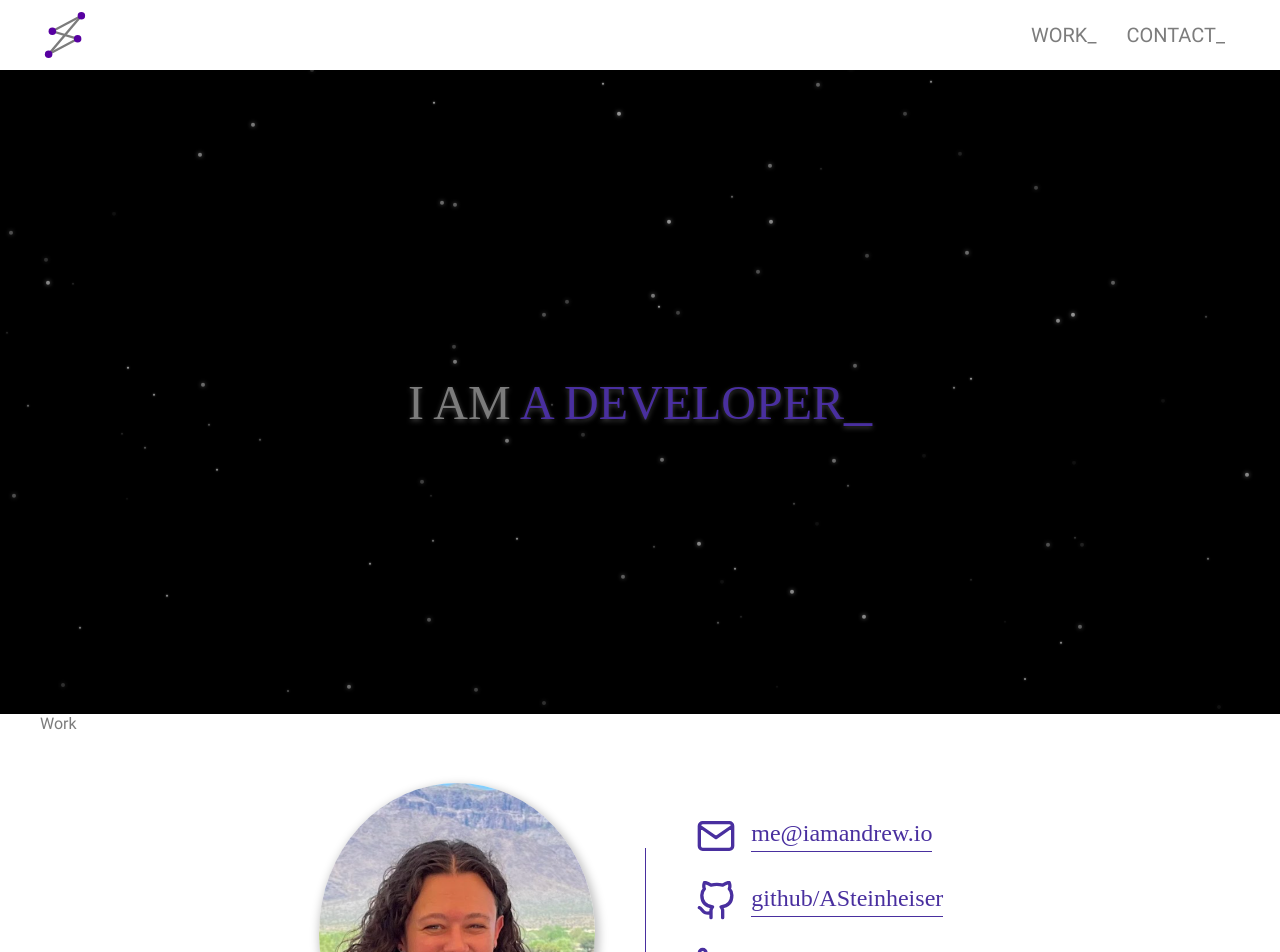
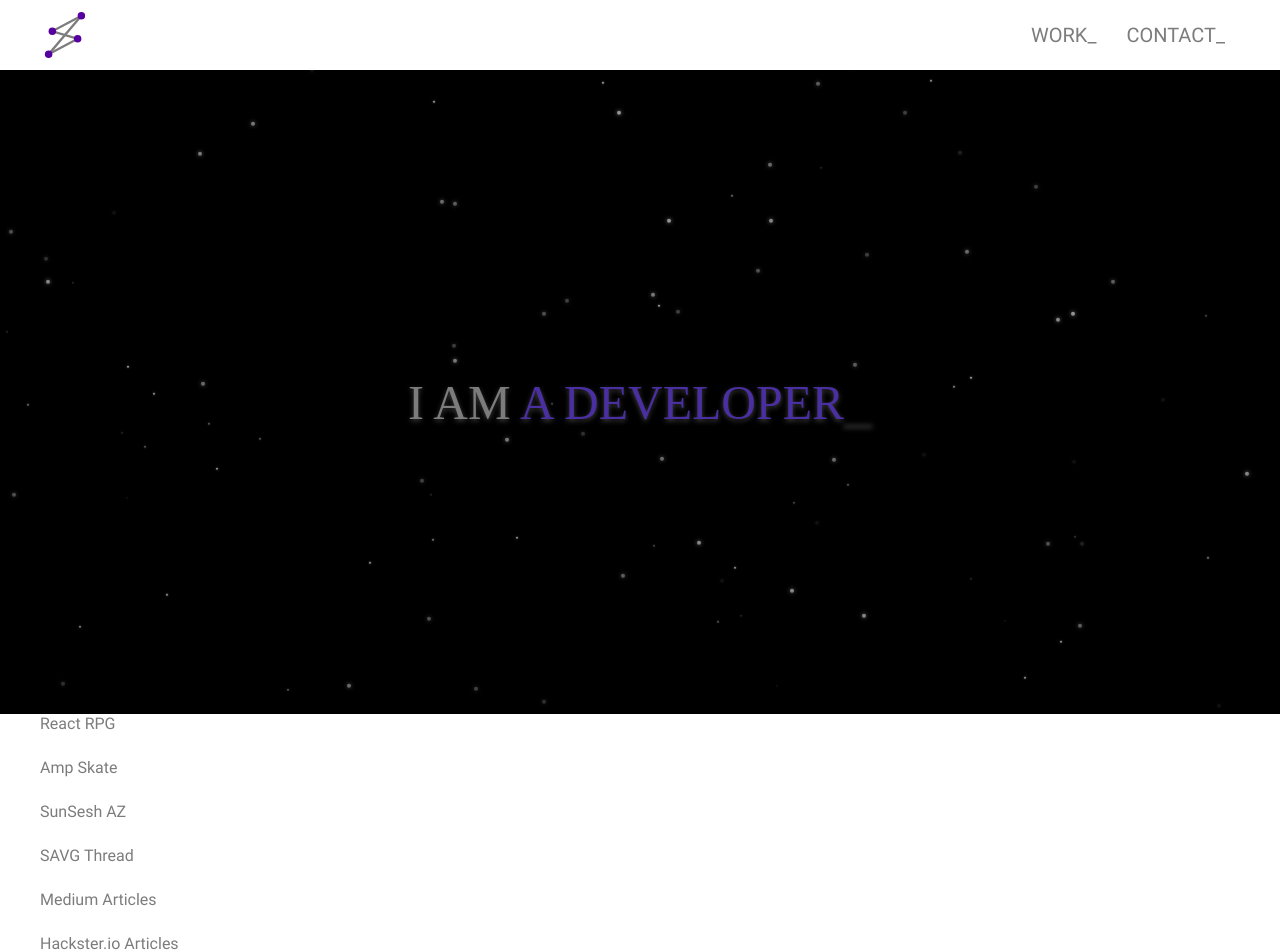
Before and after one commit to ASteinheiser/iamandrew.io, a React (Vite) app: page / in a window 1280 px wide. Shown: the top 952 px of the page. Built offline with nearby package versions, Linux system fonts and the light colour scheme; a web font is replaced by a local one.

Commit message:
skeleton of data and rendering of work section

```diff
--- a/src/components/Work/index.tsx
+++ b/src/components/Work/index.tsx
@@ -1,5 +1,12 @@
+import { workList } from './work-list';
 import './work.scss';
 
 export const Work = () => {
-  return <div>Work</div>;
+  return (
+    <div className="work-list-wrap">
+      {workList.map(({ title }) => (
+        <div key={title}>{title}</div>
+      ))}
+    </div>
+  );
 };
--- /dev/null
+++ b/src/components/Work/work-list.ts
@@ -0,0 +1,24 @@
+interface WorkItem {
+  title: string;
+}
+
+export const workList: Array<WorkItem> = [
+  {
+    title: 'React RPG',
+  },
+  {
+    title: 'Amp Skate',
+  },
+  {
+    title: 'SunSesh AZ',
+  },
+  {
+    title: 'SAVG Thread',
+  },
+  {
+    title: 'Medium Articles',
+  },
+  {
+    title: 'Hackster.io Articles',
+  },
+];
--- a/src/components/Work/work.scss
+++ b/src/components/Work/work.scss
@@ -0,0 +1,10 @@
+.work-list-wrap {
+  display: flex;
+  flex-direction: column;
+
+  gap: 25px;
+
+  @media(max-width: $medium) {
+    gap: 20px;
+  }
+}
```
